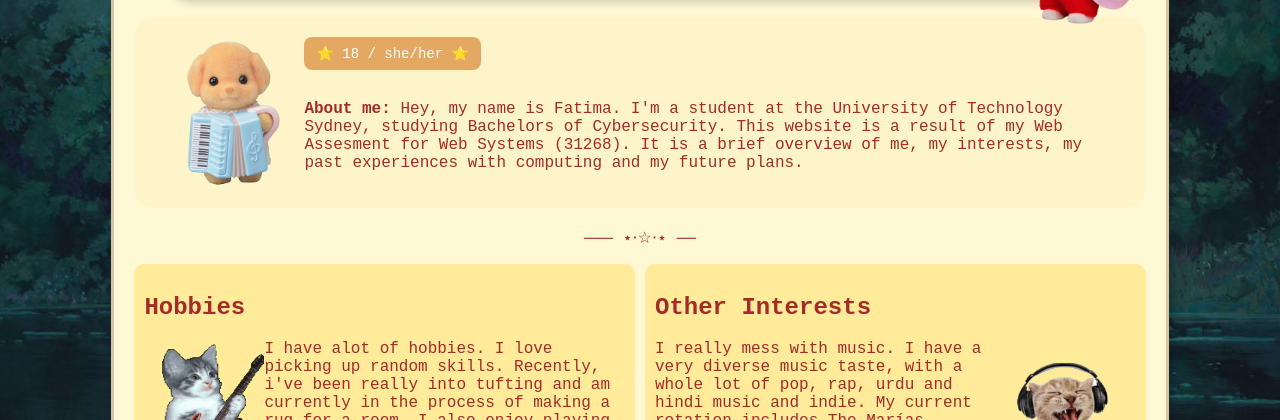
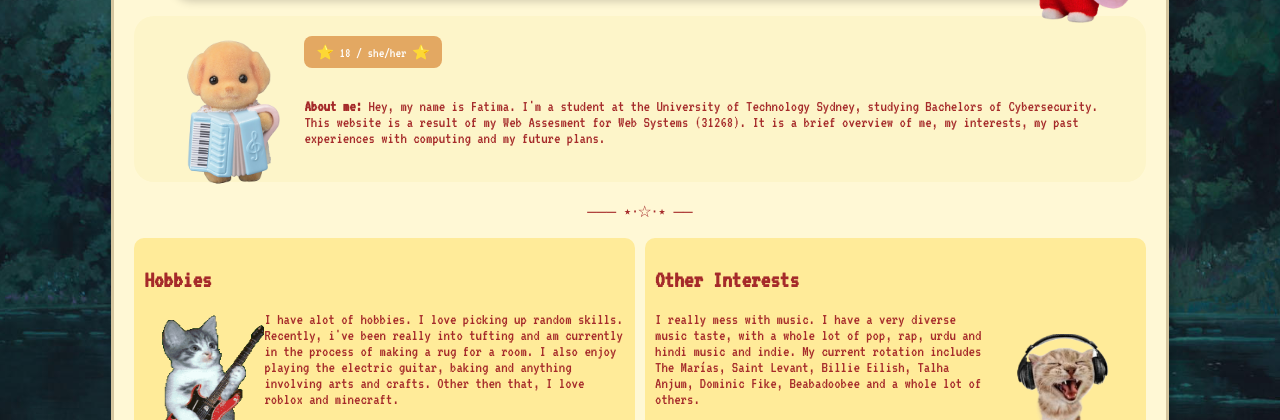
Before and after one commit to Fatimamxlik/FatimaMxlik.github.io, a plain HTML site: page index.html in a window 1280 px wide. Shown: the part 295-715 px from the top of the page. Drawn offline with Linux system fonts and the light colour scheme.

Commit message:
websystems.css

```diff
--- a/websystems.css
+++ b/websystems.css
@@ -1,7 +1,5 @@
-@font-face {
-font-family: "VT323";
-src: url('./VT323-Regular.ttf') format('truetype');
-}
+@import url('https://fonts.googleapis.com/css2?family=VT323&display=swap');
+
 
 body { font-size: 100%;
     background-color: #fae5d3;
```
